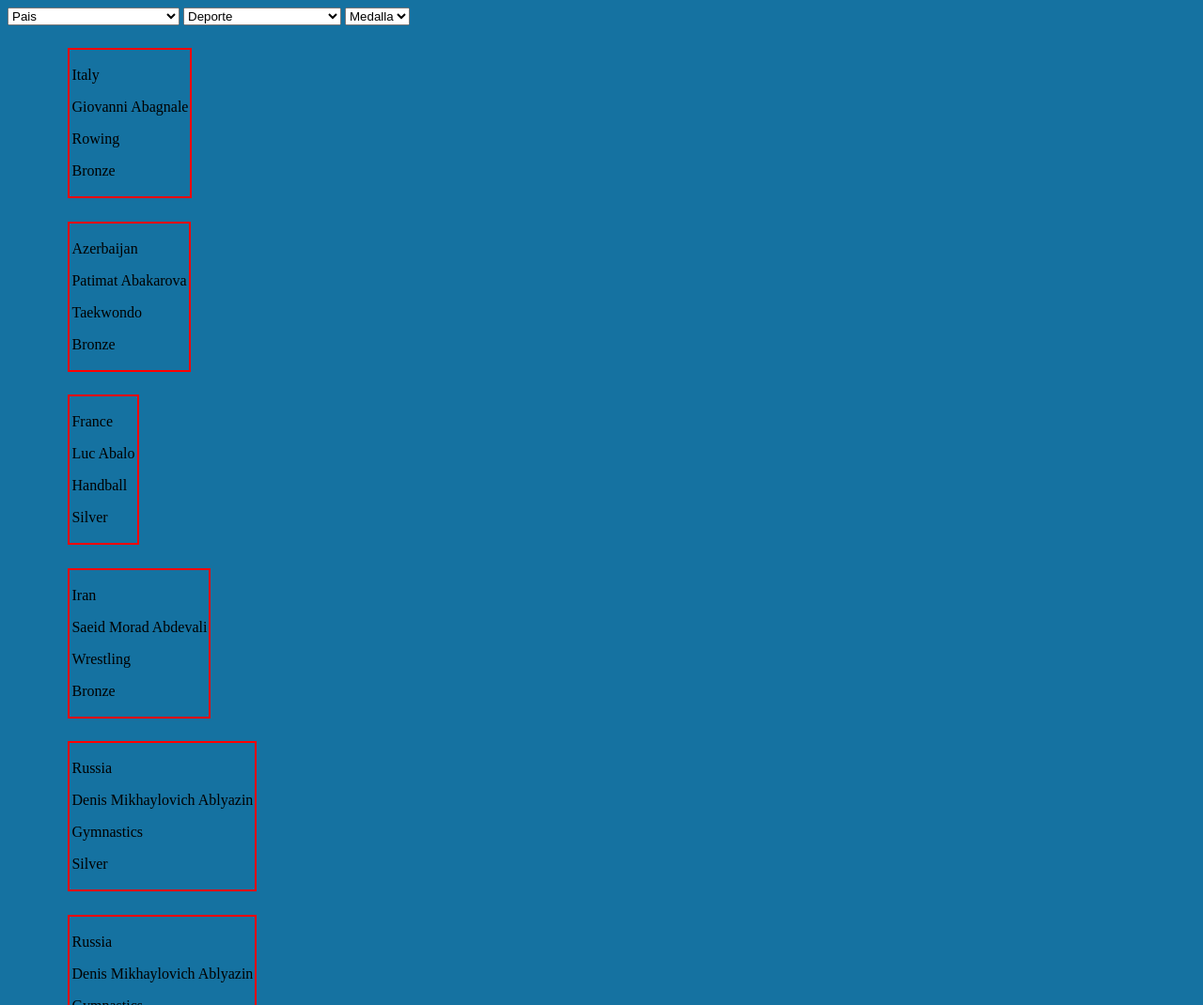
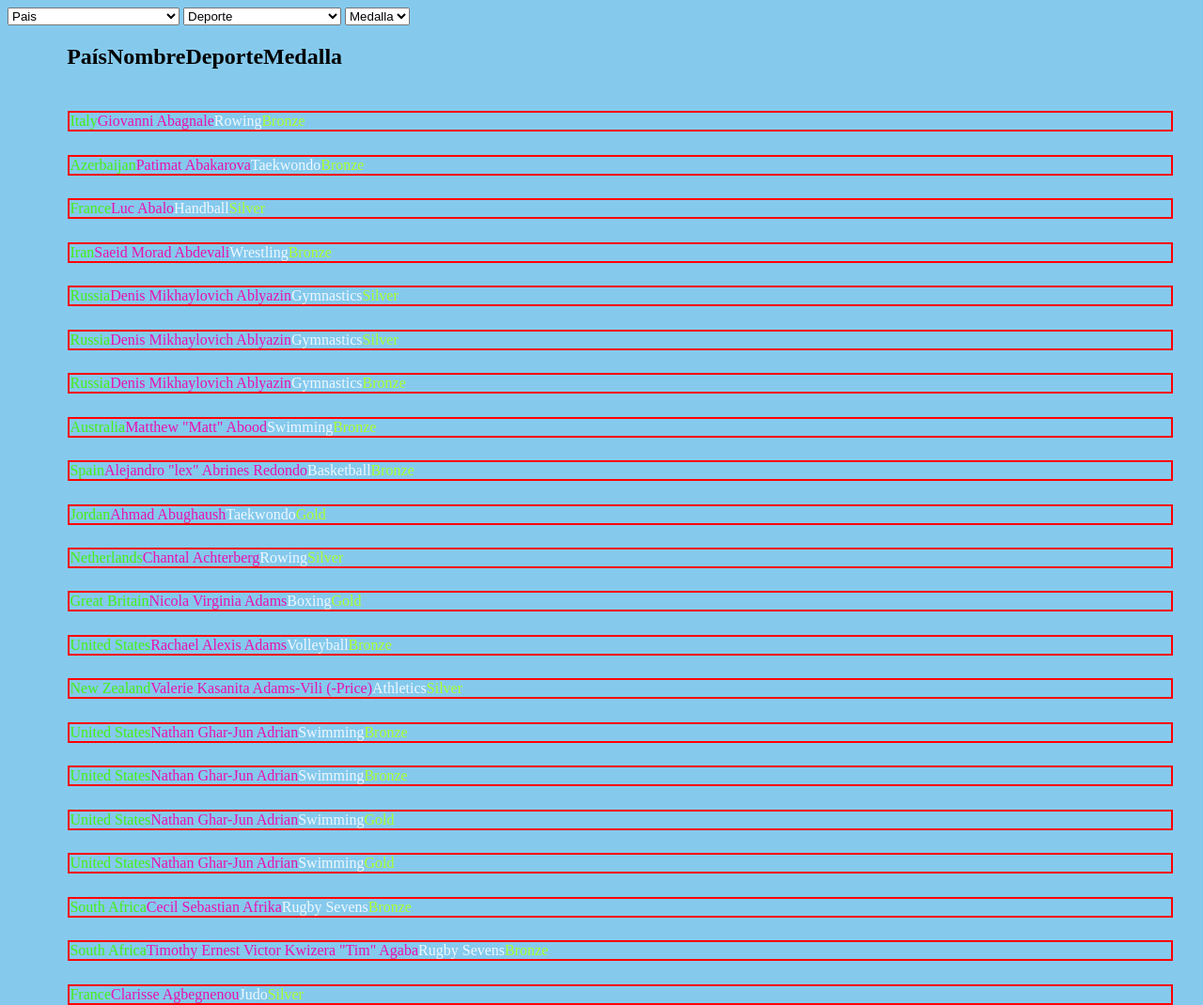
Before and after one commit to Laboratoria/SCL021-data-lovers, a plain HTML site: page src/index2.html in a window 1280 px wide. Shown: the top 1070 px of the page at 94% size. Drawn offline with Linux system fonts and the light colour scheme.

Commit message:
lo que hicimos con jorge

```diff
--- a/src/index2.html
+++ b/src/index2.html
@@ -1,5 +1,6 @@
 <!DOCTYPE html>
 <html lang="en">
+
 <head>
     <meta charset="UTF-8">
     <meta http-equiv="X-UA-Compatible" content="IE=edge">
@@ -7,22 +8,38 @@
     <title>Data Lovers</title>
     <link rel="stylesheet" href="style.css" />
 </head>
+
 <body>
 
-
-    <select id="pais">
+    <select id="pais" name="country">
         <option>Pais</option>
     </select>
 
     <!-- <h1>Pais <svg data-cy="arrow-up" width="10" height="5" viewBox="0 0 8 4" fill="none" xmlns="http://www.w3.org/2000/svg"><path data-cy="arrow-up-path" d="M4 1.27146e-07L8 4L0 4L4 1.27146e-07Z" fill="#C4C4C4"></path></svg></h1> -->
 
-    <select id="deporte">
+    <select id="deporte" name="sport">
         <option>Deporte</option>
     </select>
 
-    <select id="medalla">
+    <select id="medalla" name="medal">
         <option>Medalla</option>
     </select>
+
+    <section class="container flex text-center">
+        <div class="columna">
+            <h1>País</h1>
+        </div>
+        <div class="columna">
+            <h1>Nombre</h1>
+        </div>
+        <div class="columna">
+            <h1>Deporte</h1>
+        </div>
+        <div class="columna">
+            <h1>Medalla</h1>
+        </div>
+
+    </section>
 
     <ul id="root"></ul>
 
@@ -48,4 +65,5 @@
 
     <script src="main.js" type="module"></script>
 </body>
+
 </html>
--- a/src/main.js
+++ b/src/main.js
@@ -12,13 +12,17 @@ const teamAthletes = data.athletes;//trae la base de datos de atlethes
 function listaPaises(lista) {
     divRoot.innerHTML = "";
     lista.forEach(paises => {
-        const divContainerAthletes = document.createElement("table");
+        const divContainerAthletes = document.createElement("div");
         divContainerAthletes.classList.add("divContainerAthletes");
         //crean las listas
-        const pNameAthletes = document.createElement("p");
-        const pTeamAthletes = document.createElement("p");
-        const pSportAthletes = document.createElement("p");
-        const pMedalAthletes = document.createElement("p");
+        const pNameAthletes = document.createElement("list");
+        pNameAthletes.classList.add("pNameAthletes");
+        const pTeamAthletes = document.createElement("list");
+        pTeamAthletes.classList.add("pTeamAthletes");
+        const pSportAthletes = document.createElement("list");
+        pSportAthletes.classList.add("pSportAthletes");
+        const pMedalAthletes = document.createElement("list");
+        pMedalAthletes.classList.add("pMedalAthletes");
         const clone = liTemplate.content.cloneNode(true)
         //se le da el valor de la data
         pTeamAthletes.textContent = paises.team
@@ -36,10 +40,28 @@ function listaPaises(lista) {
 }
 listaPaises(teamAthletes);
 
+let country = "";
+let sport = "";
+let medal = "";
+
 function handleChange(event) {
-    //console.log(event.target.value)
-    const filterTeam = filterData(teamAthletes, event.target.value);
-    if (event.target.value === "Pais")
+    console.log(event.target.value)
+    if (event.target.name === "country"){
+        country=event.target.value
+    }
+    if (event.target.name === "sport"){
+        sport=event.target.value
+    }
+    if (event.target.name === "medal"){
+        medal=event.target.value
+    }
+    let filterTeam = filterData(teamAthletes, country);
+    console.log(filterTeam);
+    // filterTeam = filterData (filterTeam, sport);
+    // console.log(filterTeam);
+    // filterTeam = filterData (filterTeam, medal);
+    // console.log(filterTeam);
+    if (country === "Pais")
         listaPaises(teamAthletes);
     else
         listaPaises(filterTeam);
@@ -47,12 +69,12 @@ function handleChange(event) {
 
        // console.log(handleChange);
 
-    const filterSport = filterData(pSportAthletes, event.target.value);
+    // const filterSport = filterData(teamAthletes, event.target.value);
 
-     if (event.target.value === "Deporte")
-         listaPaises(teamAthletes);
-    else
-        listaPaises(filterSport);
+    //  if (event.target.value === "Deporte")
+    //      listaPaises(teamAthletes);
+    // else
+    //     listaPaises(filterSport);
 }
 
 
@@ -72,6 +94,8 @@ const select = document.getElementById('pais');
 select.addEventListener('change', handleChange);
 const selectSport = document.getElementById('deporte');
 selectSport.addEventListener('change', handleChange);
+const selectMedal = document.getElementById('medalla');
+selectMedal.addEventListener('change', handleChange);
 
 //funcion que hace un array con todos los paises de la DB sin repetirlos
 const prueba = teamAthletes.map(function (item) {
@@ -109,11 +133,11 @@ cargarDeporte();
 
 
 //funcion que hace un array con todas las medallas de la DB sin repetirlos
-const pruebaMedal = teamAthletes.map(function (item) {
+const pruebaMedalla = teamAthletes.map(function (item) {
     return item.medal
 })
-const medalla = Array.from(new Set([...pruebaMedal]))
-//console.log(paises)
+const medalla = Array.from(new Set([...pruebaMedalla]))
+console.log(medalla)
 
 //funcion para cargar las medallas en el boton select
  function cargarMedalla() {
@@ -123,7 +147,9 @@ function cargarMedalla() {
          document.getElementById("medalla").innerHTML += "<option value='" + arrayMedalla[i] + "'>" + arrayMedalla[i] + "</option>";
      }
  }
-cargarMedalla;
+ cargarMedalla();
+
+
 
 
 
--- a/src/style.css
+++ b/src/style.css
@@ -7,8 +7,15 @@
     }
 
  body{
-    background: #1572A1;
+    background: #85caed;
     }
+
+.tituloUno{
+    font-family: 'Segoe UI', Tahoma, Geneva, Verdana, sans-serif;
+    font-weight: bold;
+    font-size: 300%;
+    color: #5800FF;
+}
 
 .bandera{
     width: 50px;
@@ -19,6 +26,41 @@
     right: 25% ;
 }
 
+
+.container{
+    margin: 0 auto;
+    width: 90%;
+}
+
+.flex{
+    display: flex;
+    flex-wrap: wrap;
+}
+
+.text-center{
+    text-align: center;
+}
+
+.pNameAthletes{
+    color: rgb(233, 16, 175);
+
+}
+
+.pTeamAthletes{
+    color: rgb(69, 239, 22);
+
+}
+
+.pSportAthletes{
+    color: aliceblue;
+
+
+}
+
+.pMedalAthletes{
+    color: greenyellow;
+
+}
 .divContainerAthletes{
 
     border: 2px solid red;
```
Also changed, not shown: src/index.html (+4 -1 lines). Lines whose indentation alone changed are shown as unchanged.
